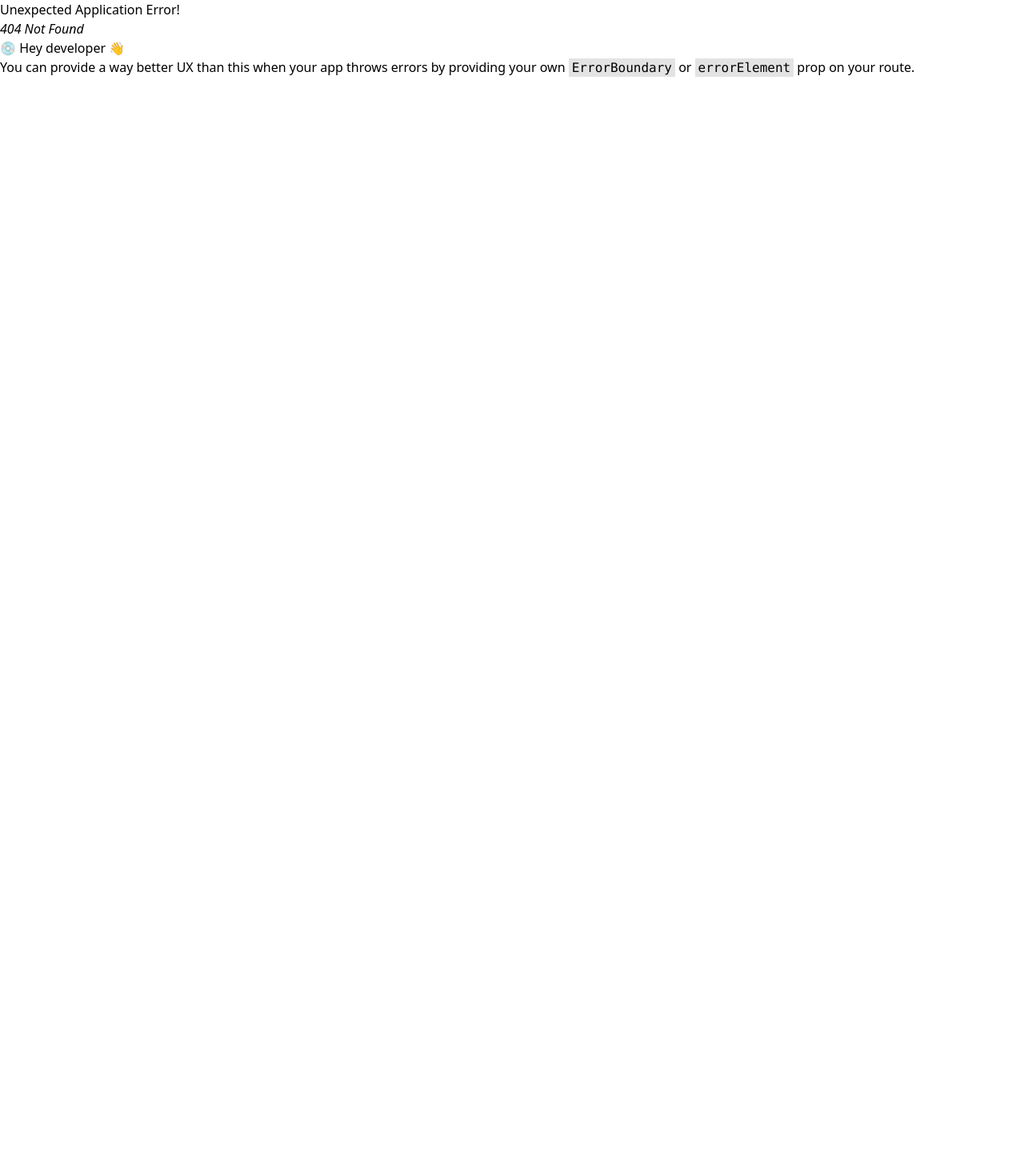
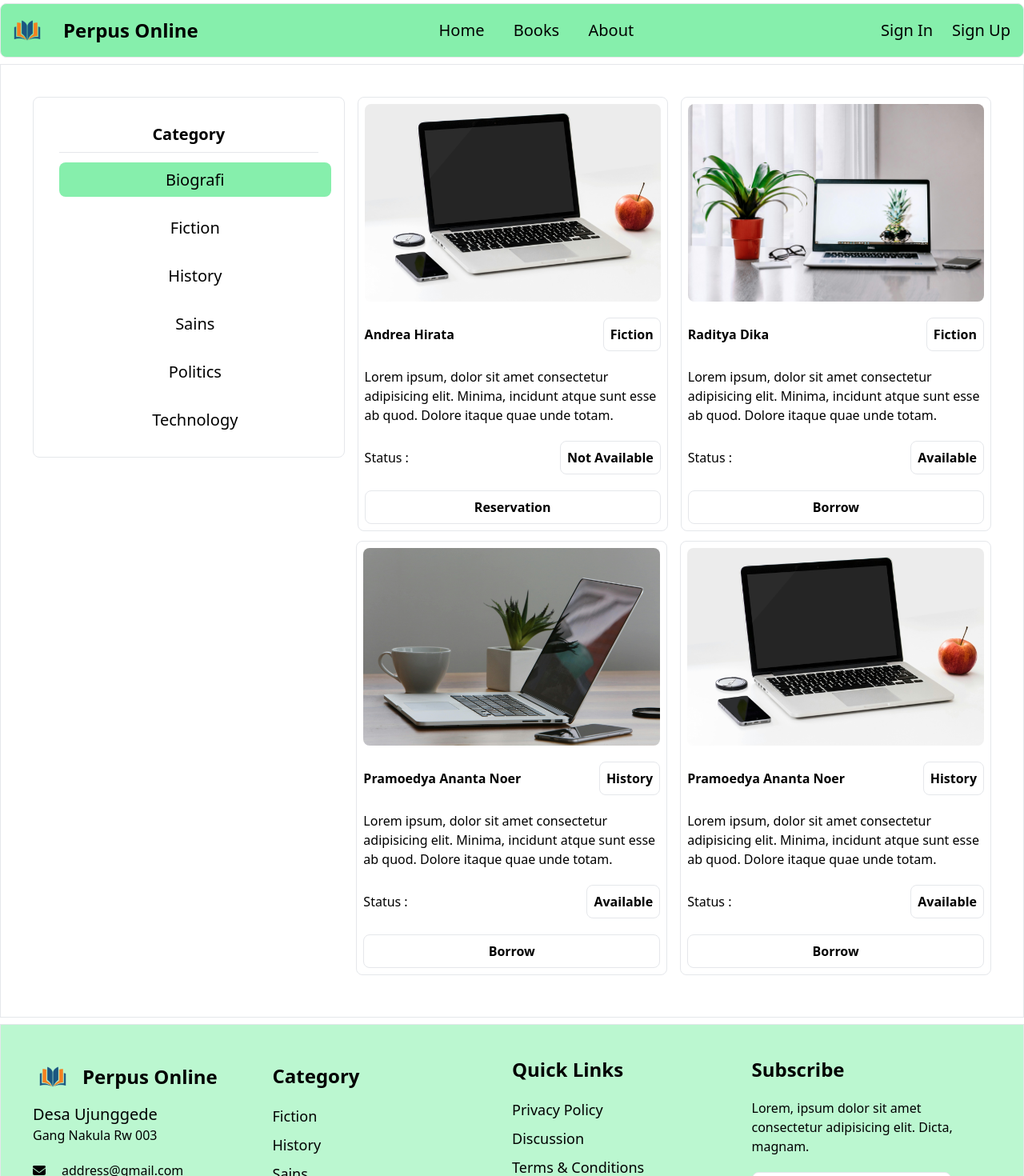
Before and after one commit to adhlira/FE_perpustakaanOnline, a React (Vite) app: page /book_per_category_biografi in a window 1280 px wide. Before the commit this address had no page. Shown: the top 1470 px of the page at 80% size. Before the commit the page ends 800 px from the top, so only its background shows below. Built offline with nearby package versions, Linux system fonts and the light colour scheme.

Commit message:
create book per category page

```diff
--- a/src/AppRoute.jsx
+++ b/src/AppRoute.jsx
@@ -6,7 +6,7 @@ import Book from "./pages/BookPerCategory.jsx";
 const router = createBrowserRouter([
   { path: "/", element: <App /> },
   { path: "/books", element: <Books /> },
-  { path: "/book_per_category", element: <Book /> },
+  { path: "/book_per_category_biografi", element: <Book /> },
 ]);
 
 const AppRoutes = () => {
--- a/src/components/Navbar.jsx
+++ b/src/components/Navbar.jsx
@@ -9,21 +9,15 @@ const Navbar = () => {
           <img src="src\assets\logo.png" alt="" width={50} height={50} />
           <div className="text-2xl font-bold content-center ml-5">Perpus Online</div>
           <div className="grid grid-cols-3 gap-5 ml-auto text-xl content-center font-medium">
-           <NavLink to={'/'} className={({ isActive }) =>
-              isActive
-                ? "rounded-lg bg-white p-2"
-                : "hover:bg-white rounded-lg content-center text-center"
-            }>Home</NavLink>
-            <NavLink to={'/books'} className={({ isActive }) =>
-              isActive
-                ? "bg-white border rounded-lg p-2"
-                : "hover:bg-white rounded-lg content-center text-center"
-            }>Books</NavLink>
-            <NavLink to={'/about'} className={({ isActive }) =>
-              isActive
-                ? "bg-white border rounded-lg p-2"
-                : "hover:bg-white rounded-lg content-center text-center"
-            }>About</NavLink>
+            <NavLink to={"/"} className={({ isActive }) => (isActive ? "rounded-lg bg-white p-2" : "hover:bg-white p-2 rounded-lg content-center text-center font-medium")}>
+              Home
+            </NavLink>
+            <NavLink to={"/books"} className={({ isActive }) => (isActive ? "bg-white border rounded-lg p-2" : "hover:bg-white p-2 rounded-lg content-center text-center font-medium")}>
+              Books
+            </NavLink>
+            <NavLink to={"/about"} className={({ isActive }) => (isActive ? "bg-white border rounded-lg p-2" : "hover:bg-white p-2 rounded-lg content-center text-center font-medium")}>
+              About
+            </NavLink>
           </div>
           <div className="grid grid-cols-2 gap-3 ml-auto mr-1 text-xl font-medium">
             <button className="p-1 hover:bg-white rounded-lg">Sign In</button>
--- a/src/pages/BookPerCategory.jsx
+++ b/src/pages/BookPerCategory.jsx
@@ -6,29 +6,84 @@ const BookPerCategory = () => {
   return (
     <>
       <Navbar />
-      <div className="container mx-auto p-10 mt-2">
+      <div className="container border p-10 mt-2 mb-2 mx-auto">
         <div className="flex gap-4 mb-3">
-          <div className="border w-1/3 h-1/3 p-2 rounded-lg text-center">
+          <div className="border w-1/3 h-1/3 p-8 rounded-lg text-center">
             <p className="font-semibold text-xl mb-2">Category</p>
             <hr className="w-full mb-5" />
-            <NavLink to={"/book_per_category"} className={({ isActive }) => (isActive ? "rounded-lg bg-white p-2" : "hover:bg-white rounded-lg content-center text-center")}>
-              <button className="font-semibold hover:bg-green-300 mb-3 rounded-lg w-full text-xl p-2">Biografi</button>
+            <NavLink to={"/book_per_category_biografi"} className={({ isActive }) => (isActive ? "rounded-lg bg-green-300 p-2 font-medium text-xl" : "hover:rounded-lg hover:bg-green-300 p-2  font-medium text-xl")}>
+              <button className="w-full mb-8">Biografi</button>
             </NavLink>
-            <NavLink to={"/book_per_category"} className={({ isActive }) => (isActive ? "rounded-lg bg-white p-2" : "hover:bg-white rounded-lg content-center text-center")}>
-              <button className="font-semibold hover:bg-green-300 mb-3 rounded-lg w-full text-xl p-2">Fiction</button>
+            <NavLink to={"/book_per_category_fiction"} className={({ isActive }) => (isActive ? "rounded-lg bg-green-300 p-2  font-medium text-xl" : "hover:rounded-lg hover:bg-green-300 p-2 font-medium text-xl")}>
+              <button className="w-full mb-8">Fiction</button>
             </NavLink>
-            <NavLink to={"/book_per_category"} className={({ isActive }) => (isActive ? "rounded-lg bg-white p-2" : "hover:bg-white rounded-lg content-center text-center")}>
-              <button className="font-semibold hover:bg-green-300 mb-3 rounded-lg w-full text-xl p-2">History</button>
+            <NavLink to={"/book_per_category_fiction"} className={({ isActive }) => (isActive ? "rounded-lg bg-green-300 p-2  font-medium text-xl" : "hover:rounded-lg hover:bg-green-300 p-2 font-medium text-xl")}>
+              <button className="w-full mb-8">History</button>
             </NavLink>
-            <NavLink to={"/book_per_category"} className={({ isActive }) => (isActive ? "rounded-lg bg-white p-2" : "hover:bg-white rounded-lg content-center text-center")}>
-              <button className="font-semibold hover:bg-green-300 mb-3 rounded-lg w-full text-xl p-2">Sains</button>
+            <NavLink to={"/book_per_category_fiction"} className={({ isActive }) => (isActive ? "rounded-lg bg-green-300 p-2  font-medium text-xl" : "hover:rounded-lg hover:bg-green-300 p-2 font-medium text-xl")}>
+              <button className="w-full mb-8">Sains</button>
             </NavLink>
-            <NavLink to={"/book_per_category"} className={({ isActive }) => (isActive ? "rounded-lg bg-white p-2" : "hover:bg-white rounded-lg content-center text-center")}>
-              <button className="font-semibold hover:bg-green-300 mb-3 rounded-lg w-full text-xl p-2">Politics</button>
+            <NavLink to={"/book_per_category_fiction"} className={({ isActive }) => (isActive ? "rounded-lg bg-green-300 p-2  font-medium text-xl" : "hover:rounded-lg hover:bg-green-300 p-2 font-medium text-xl")}>
+              <button className="w-full mb-8">Politics</button>
             </NavLink>
-            <NavLink to={"/book_per_category"} className={({ isActive }) => (isActive ? "rounded-lg bg-white p-2" : "hover:bg-white rounded-lg content-center text-center")}>
-              <button className="font-semibold hover:bg-green-300 mb-3 rounded-lg w-full text-xl p-2">Technology</button>
+            <NavLink to={"/book_per_category_fiction"} className={({ isActive }) => (isActive ? "rounded-lg bg-green-300 p-2  font-medium text-xl" : "hover:rounded-lg hover:bg-green-300 p-2 font-medium text-xl")}>
+              <button className="w-full">Technology</button>
             </NavLink>
+          </div>
+          <div className="border rounded-lg w-1/3 p-2">
+            <img src="src/assets/foto1.jpg" className="rounded-lg" alt="" />
+            <div className="flex mt-5 items-center">
+              <p className="font-semibold">Andrea Hirata</p>
+              <p className="border p-2 ml-auto rounded-lg font-semibold">Fiction</p>
+            </div>
+            <p className="mt-5">Lorem ipsum, dolor sit amet consectetur adipisicing elit. Minima, incidunt atque sunt esse ab quod. Dolore itaque quae unde totam.</p>
+            <div className="flex mt-5 items-center">
+              <p>Status :</p>
+              <p className="ml-auto border p-2 rounded-lg  font-semibold">Not Available</p>
+            </div>
+            <button className="border rounded-lg w-full font-semibold p-2 mt-5">Reservation</button>
+          </div>
+          <div className="border rounded-lg w-1/3 p-2">
+            <img src="src/assets/foto2.jpg" className="rounded-lg" alt="" />
+            <div className="flex mt-5 items-center">
+              <p className="font-semibold">Raditya Dika</p>
+              <p className="border p-2 ml-auto rounded-lg font-semibold">Fiction</p>
+            </div>
+            <p className="mt-5">Lorem ipsum, dolor sit amet consectetur adipisicing elit. Minima, incidunt atque sunt esse ab quod. Dolore itaque quae unde totam.</p>
+            <div className="flex mt-5 items-center">
+              <p>Status :</p>
+              <p className="ml-auto border p-2 rounded-lg  font-semibold">Available</p>
+            </div>
+            <button className="border rounded-lg w-full font-semibold p-2 mt-5">Borrow</button>
+          </div>
+        </div>
+        <div className="flex gap-4 mb-3">
+          <div className="w-1/3"></div>
+          <div className="w-1/3 border rounded-lg p-2">
+            <img src="src/assets/foto3.jpg" className="rounded-lg" alt="" />
+            <div className="flex mt-5 items-center">
+              <p className="font-semibold">Pramoedya Ananta Noer</p>
+              <p className="border p-2 ml-auto rounded-lg font-semibold">History</p>
+            </div>
+            <p className="mt-5">Lorem ipsum, dolor sit amet consectetur adipisicing elit. Minima, incidunt atque sunt esse ab quod. Dolore itaque quae unde totam.</p>
+            <div className="flex mt-5 items-center">
+              <p>Status :</p>
+              <p className="ml-auto border p-2 rounded-lg  font-semibold">Available</p>
+            </div>
+            <button className="border rounded-lg w-full font-semibold p-2 mt-5">Borrow</button>
+          </div>
+          <div className="w-1/3 border rounded-lg p-2">
+            <img src="src/assets/foto1.jpg" className="rounded-lg" alt="" />
+            <div className="flex mt-5 items-center">
+              <p className="font-semibold">Pramoedya Ananta Noer</p>
+              <p className="border p-2 ml-auto rounded-lg font-semibold">History</p>
+            </div>
+            <p className="mt-5">Lorem ipsum, dolor sit amet consectetur adipisicing elit. Minima, incidunt atque sunt esse ab quod. Dolore itaque quae unde totam.</p>
+            <div className="flex mt-5 items-center">
+              <p>Status :</p>
+              <p className="ml-auto border p-2 rounded-lg  font-semibold">Available</p>
+            </div>
+            <button className="border rounded-lg w-full font-semibold p-2 mt-5">Borrow</button>
           </div>
         </div>
       </div>
--- a/src/pages/Books.jsx
+++ b/src/pages/Books.jsx
@@ -8,26 +8,26 @@ const Books = () => {
       <Navbar />
       <div className="container p-10 mt-2 mx-auto">
         <div className="flex gap-4 mb-3">
-          <div className="border w-1/3 h-1/3 p-2 rounded-lg text-center">
+          <div className="border w-1/3 h-1/3 p-8 rounded-lg text-center">
             <p className="font-semibold text-xl mb-2">Category</p>
             <hr className="w-full mb-5" />
-            <NavLink to={"/book_per_category"} className={({ isActive }) => (isActive ? "rounded-lg bg-white p-2" : "hover:bg-white rounded-lg content-center text-center")}>
+            <NavLink to={"/book_per_category_biografi"}>
               <button className="font-semibold hover:bg-green-300 mb-3 rounded-lg w-full text-xl p-2">Biografi</button>
             </NavLink>
-            <NavLink to={"/book_per_category"} className={({ isActive }) => (isActive ? "rounded-lg bg-white p-2" : "hover:bg-white rounded-lg content-center text-center")}>
+            <NavLink to={"/book_per_category_fiction"}>
               <button className="font-semibold hover:bg-green-300 mb-3 rounded-lg w-full text-xl p-2">Fiction</button>
             </NavLink>
-            <NavLink to={"/book_per_category"} className={({ isActive }) => (isActive ? "rounded-lg bg-white p-2" : "hover:bg-white rounded-lg content-center text-center")}>
+            <NavLink to={"/book_per_category_history"}>
               <button className="font-semibold hover:bg-green-300 mb-3 rounded-lg w-full text-xl p-2">History</button>
             </NavLink>
-            <NavLink to={"/book_per_category"} className={({ isActive }) => (isActive ? "rounded-lg bg-white p-2" : "hover:bg-white rounded-lg content-center text-center")}>
+            <NavLink to={"/book_per_category_sains"}>
               <button className="font-semibold hover:bg-green-300 mb-3 rounded-lg w-full text-xl p-2">Sains</button>
             </NavLink>
-            <NavLink to={"/book_per_category"} className={({ isActive }) => (isActive ? "rounded-lg bg-white p-2" : "hover:bg-white rounded-lg content-center text-center")}>
+            <NavLink to={"/book_per_category_politics"}>
               <button className="font-semibold hover:bg-green-300 mb-3 rounded-lg w-full text-xl p-2">Politics</button>
             </NavLink>
-            <NavLink to={"/book_per_category"} className={({ isActive }) => (isActive ? "rounded-lg bg-white p-2" : "hover:bg-white rounded-lg content-center text-center")}>
-              <button className="font-semibold hover:bg-green-300 mb-3 rounded-lg w-full text-xl p-2">Technology</button>
+            <NavLink to={"/book_per_category_technology"}>
+              <button className="font-semibold hover:bg-green-300 rounded-lg w-full text-xl p-2">Technology</button>
             </NavLink>
           </div>
           <div className="border rounded-lg w-1/3 p-2">
```
